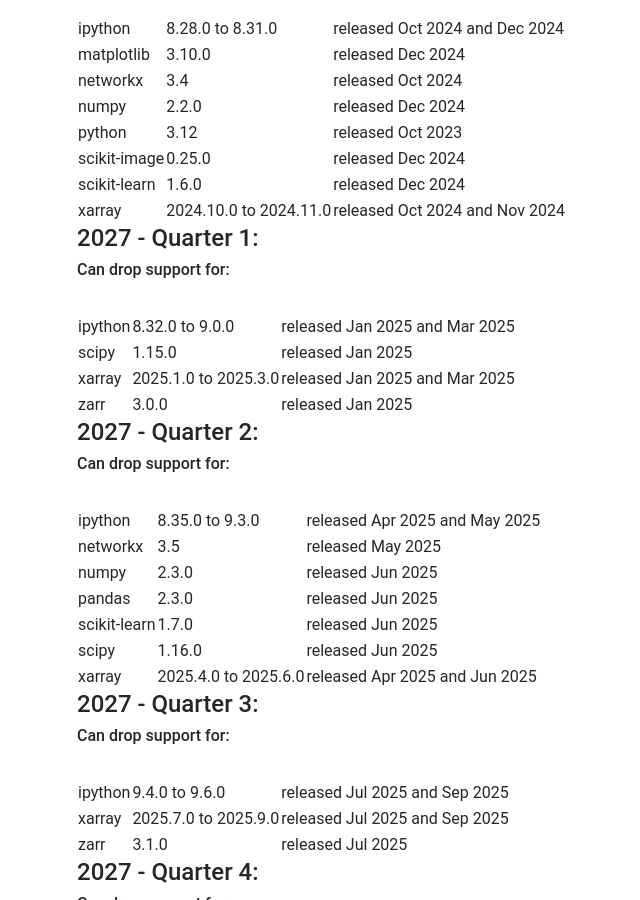
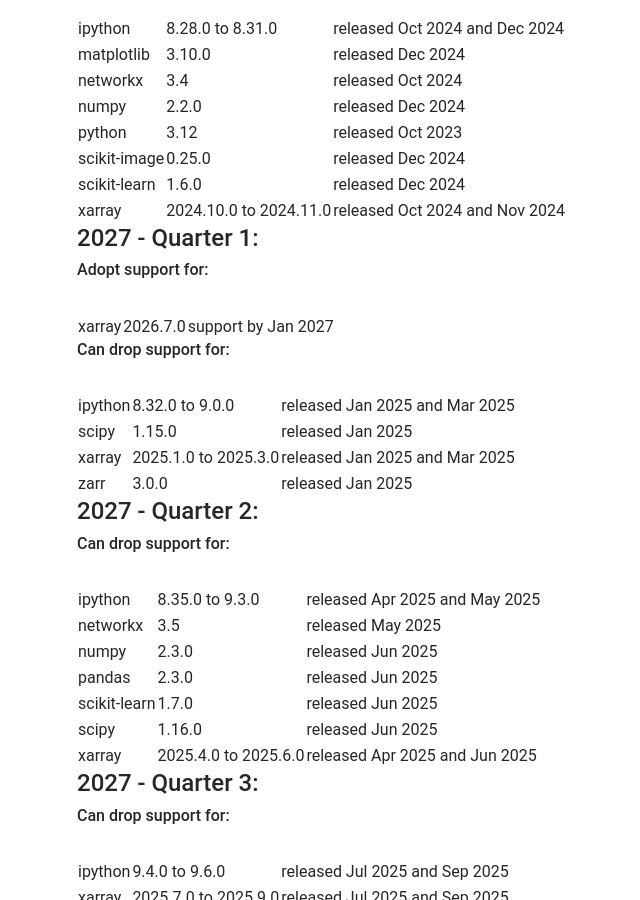
Before and after one commit to heliophysicsPy/heliophysicsPy.github.io, a Jekyll site: the page built from _pages/docs/phep-3/schedule.md, in a window 1280 px wide and 900 px high, scrolled down 1734 px. Shown: the whole window, without its empty margins (24-664 px from the left). Built offline with Jekyll 4.4.1, drawn with Linux system fonts in a browser that asks for light colours; nearby versions of some CDN libraries; our own code applies the rules of GitHub Pages for plain Markdown files; some of the changed text lies outside the part shown.

Commit message:
Update PHEP 3 support schedule [automated]

```diff
--- a/_pages/docs/phep-3/schedule.md
+++ b/_pages/docs/phep-3/schedule.md
@@ -95,6 +95,11 @@
 
 #### 2027 - Quarter 1:
 
+###### Adopt support for:
+
+|        |          |                     |
+| ------ | -------- | ------------------- |
+| xarray | 2026.7.0 | support by Jan 2027 |
 
 ###### Can drop support for:
 
@@ -173,6 +178,15 @@
 | xarray       | 2026.4.0         | released Apr 2026              |
 | zarr         | 3.2.0            | released Apr 2026              |
 
+#### 2028 - Quarter 3:
+
+
+###### Can drop support for:
+
+|        |          |                   |
+| ------ | -------- | ----------------- |
+| xarray | 2026.7.0 | released Jul 2026 |
+
 #### 2028 - Quarter 4:
 
 
```
Also changed, not shown: _pages/docs/phep-3/chart.md (+1 -0 lines).
